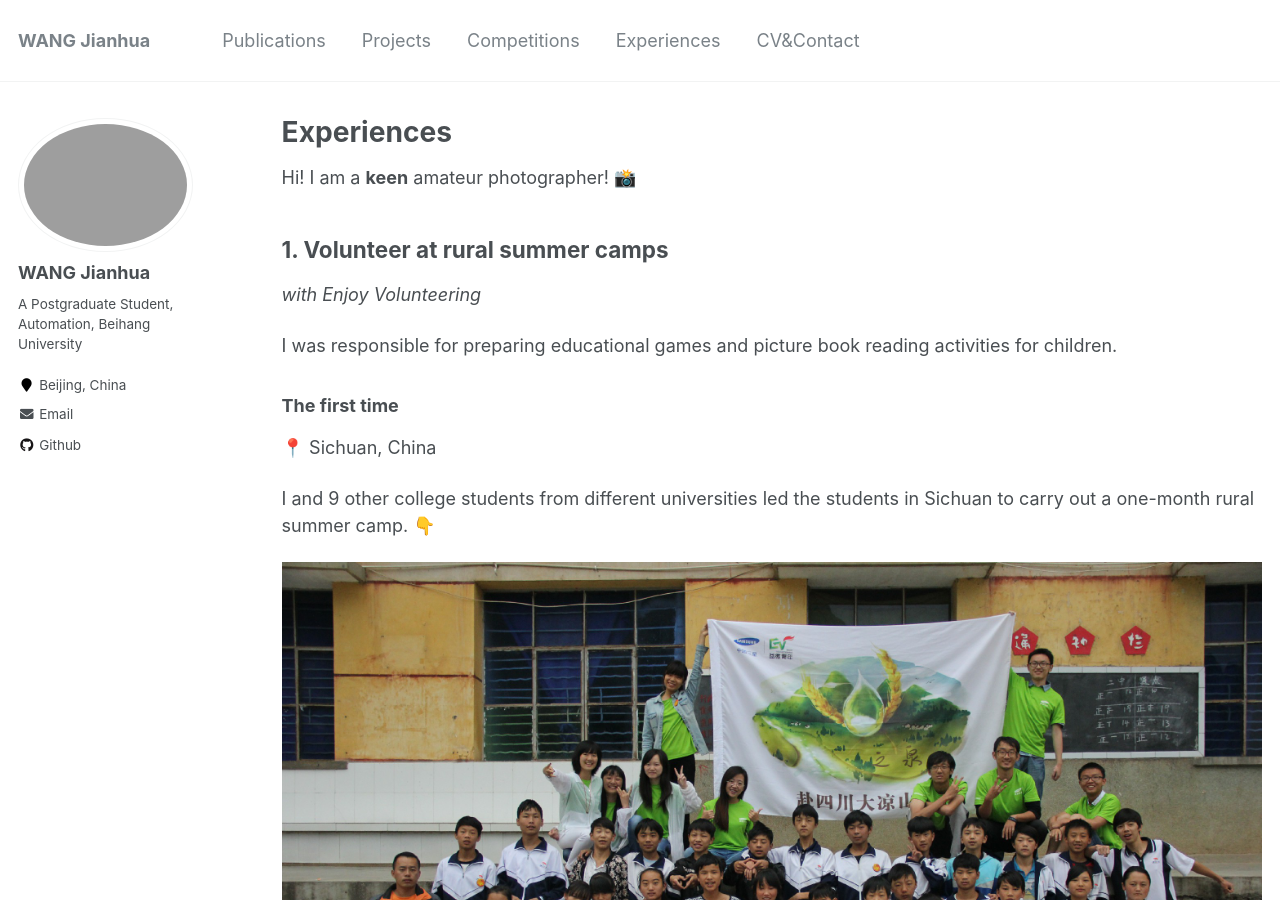
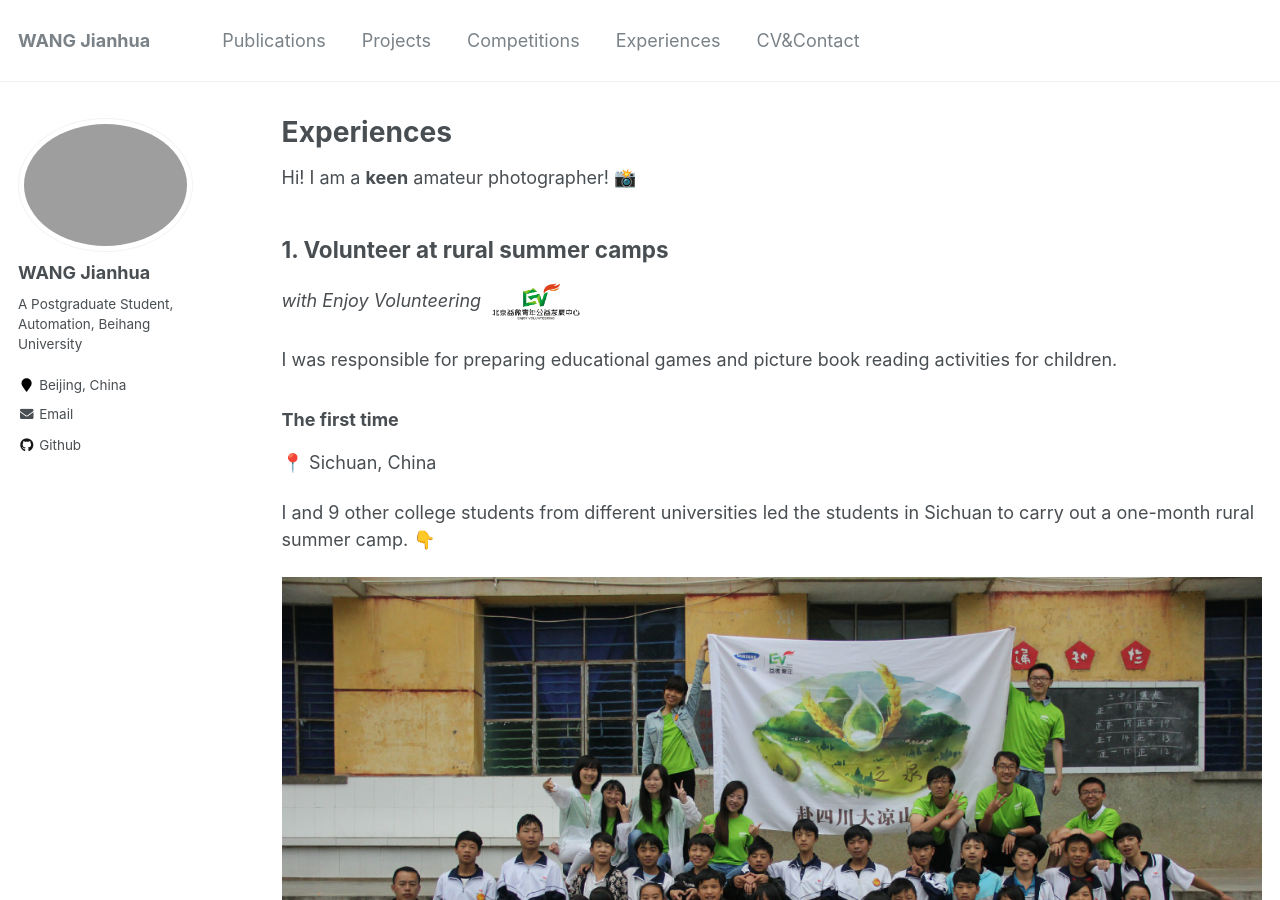
Before and after one commit to jianhua-WANG-ENS/old-homepage, a Jekyll site: the page built from _pages/Experiences.md, in a window 1280 px wide and 900 px high. Built offline with Jekyll 4.4.1, drawn with Linux system fonts in a browser that asks for light colours.

Commit message:
Add EV logo

```diff
--- a/_pages/Experiences.md
+++ b/_pages/Experiences.md
@@ -13,7 +13,7 @@ Hi! I am a **keen** amateur photographer! 📸
 
 
 ## 1. Volunteer at rural summer camps
-*with Enjoy Volunteering*
+*with Enjoy Volunteering* <img src="https://jianhua-WANG-BUAA.github.io/images/EV-logo.png" alt="EV-logo.png" border="0" width="100"/>
 
 I was responsible for preparing educational games and picture book reading activities for children.
 
```
Also changed, not shown: images/EV-logo.png (added).
